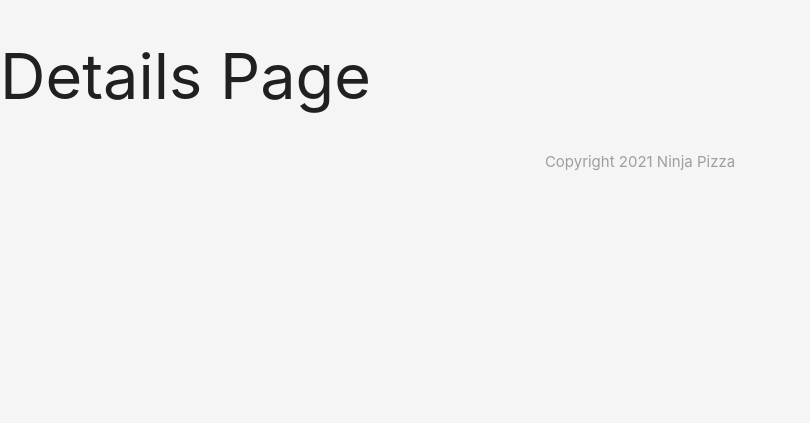
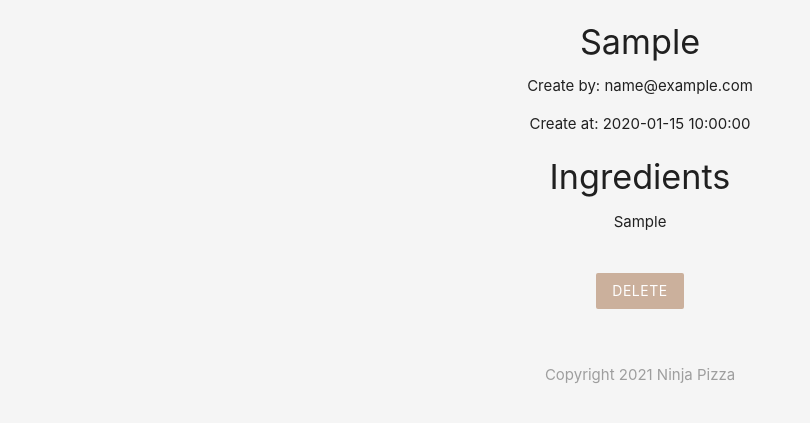
Before and after one commit to Sdqumar/PHP-Tutorial, a PHP site: page /details.php?id=1 in a window 1280 px wide. Shown: the part 64-487 px from the top of the page, without its empty margins (0-810 px from the left). Run offline with PHP 8.4, Linux system fonts and the light colour scheme; tables that the repository leaves empty or names only in its code hold one stand-in row (values such as "Sample post").

Commit message:
delete data from db

```diff
--- a/details.php
+++ b/details.php
@@ -1,13 +1,78 @@
 <?php
+include('config/db_connect.php');
+// check get request id param
+
+if (isset($_GET['id'])) {
+
+    $id = mysqli_real_escape_string($conn, $_GET['id']);
+
+    //make sql
+
+    $sql = "SELECT * FROM pizza WHERE id=$id";
+
+    //get query result
+
+    $result = mysqli_query($conn, $sql);
+
+    //fetch result in array format
+
+    $pizza = mysqli_fetch_assoc($result);
+
+    mysqli_free_result($result);
+    mysqli_close($conn);
+
+    // print_r($pizza);
+}
+
+if (isset($_POST['delete'])) {
+
+    $id = mysqli_real_escape_string($conn, $_POST['id_to_delete']);
+
+    //make sql
+
+    $sql = "DELETE FROM pizza WHERE id=$id";
+
+    //make query
+
+   if(mysqli_query($conn, $sql)){
+    header('Location: index.php');
+   }else{
+       echo 'query error'. mysqli_error($conn);
+   }
 
 
+
+    mysqli_free_result($result);
+    mysqli_close($conn);
+
+    // print_r($pizza);
+}
 ?>
 
 <!DOCTYPE html>
 <html lang="en">
 <?php require('templates/header.php') ?>
 
-<h1>Details Page</h1>
+<div class="container center">
+    <?php if($pizza): ?>
+
+        <h4><?php echo htmlspecialchars($pizza['titile']) ?></h4>
+        <p>Create by: <?php echo htmlspecialchars($pizza['email']) ?></p>
+        <p>Create at: <?php echo htmlspecialchars($pizza['created_at']) ?></p>
+        <h4>Ingredients</h4>
+        <p> <?php echo htmlspecialchars($pizza['ingredients']) ?></p>
+
+<!-- Delete Form -->
+<form action="details.php" method="POST">
+    <input type="hidden"  name="id_to_delete" value="<?php echo $pizza['id'] ?>">
+    <input type="submit"  name="delete" value="delete" class="btn brand z-depth-0">
+</form>
+
+<?php else: ?>
+<h5>No such pizza exists!</h5>
+        <?php endif; ?>
+
+</div>
 
 <?php require('templates/footer.php') ?>
 
```
